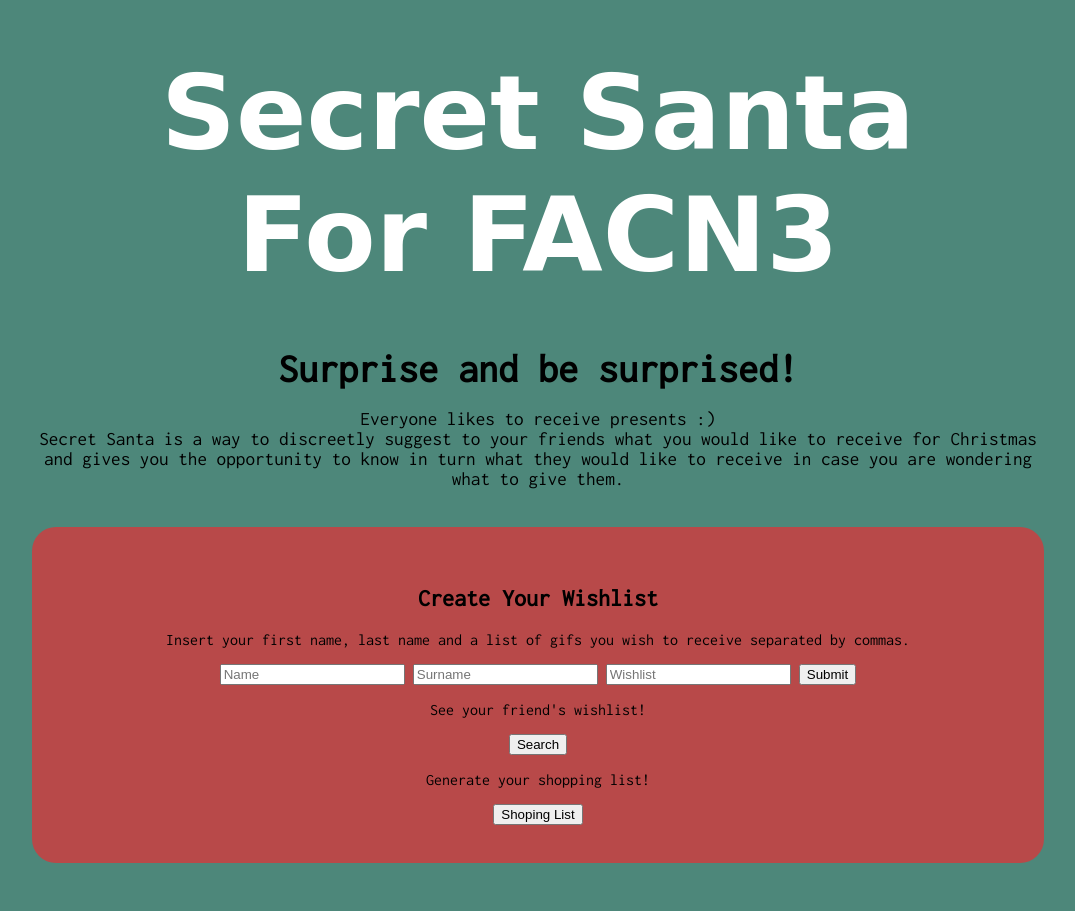
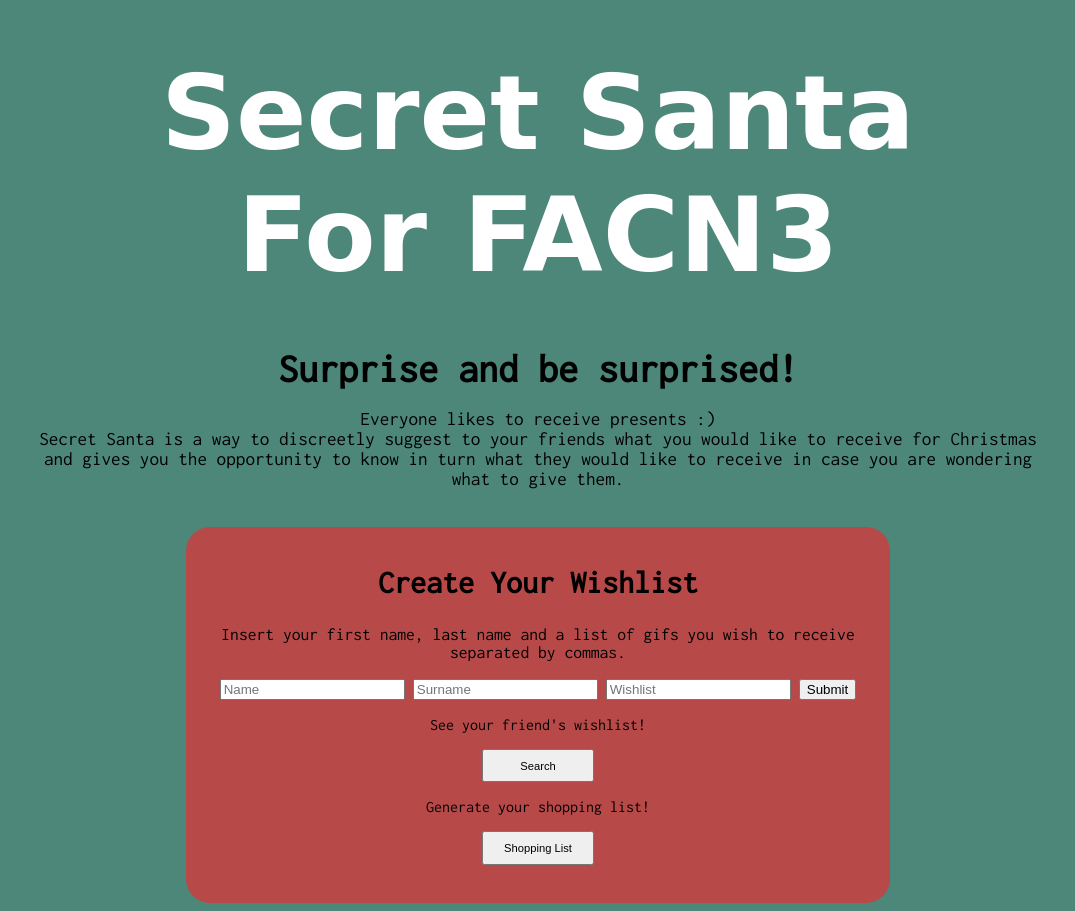
Before and after one commit to FACN3/SecretSanta, a website: page public/index.html in a window 1280 px wide. Shown: the whole page, without its empty margins (102-1177 px from the left). Drawn offline with Linux system fonts and the light colour scheme; a web font is replaced by a local one.

Commit message:
css for index.html Relates #43

```diff
--- a/public/index.html
+++ b/public/index.html
@@ -24,7 +24,7 @@
     <div class='content--form'>
       <h2 class='content--form__title'>Create Your Wishlist</h2>
         <form class="content--form" method="post" action="/wishlist">
-          <p>Insert your first name, last name and a list of gifs you wish to receive separated by commas.</p>
+          <p>Insert your first name, last name and a list of gifs you wish to receive<br> separated by commas.</p>
           <input type="text" name="first_name" placeholder="Name"></input>
           <input type="text" name="last_name" placeholder="Surname"></input>
           <input type="text" name="wishlist" placeholder="Wishlist"></input>
@@ -34,11 +34,11 @@
     <div class="content__buttons">
       <form action="/search">
       <p>See your friend's wishlist!</p>
-      <button type="submit" name="submit" value="submit">Search</button>
+      <button type="submit" id="search" name="submit" value="submit">Search</button>
     </form>
     <form action="/generate">
       <p>Generate your shopping list!</p>
-      <button type="submit" name="submit" type="submit">Shoping List</button>
+      <button type="submit" id="list" name="submit" type="submit">Shopping List</button>
     </form>
     </div>
   </section>
--- a/public/styles.css
+++ b/public/styles.css
@@ -28,12 +28,26 @@
 
 .content {
   background-color: rgb(184, 73, 73);
-  margin: 3% 10% 3% 10%;
+  margin: auto;
   padding: 3% 0 3% 0;
   border-radius: 1.5rem;
   font-family: 'Inconsolata', monospace;
+  width: 55vw;
+}
 
+.content--form p {
+  font-size: 1.1em;
+}
 
+.content--form__title {
+  font-size: 2em;
+  margin-top : 0.02em;
+}
+
+#search, #list {
+  height: 3em;
+  width: 10em;
+  font-size: 0.7em;
 }
 
 
```
